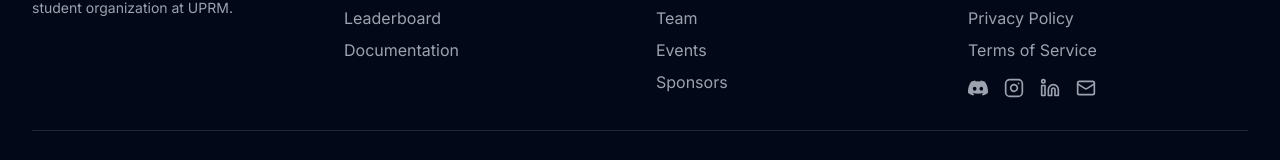
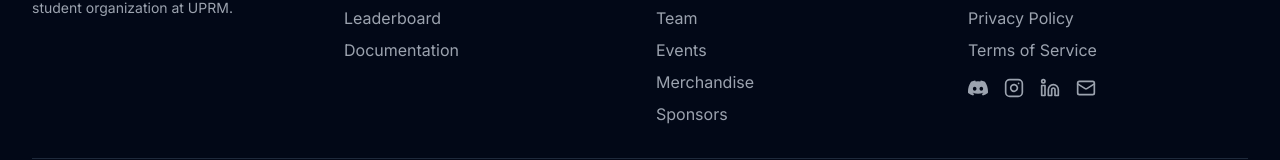
Before and after one commit to RayMuvz/xploitrum.org, a Next.js app in the folder frontend/: page / in a window 1280 px wide. Shown: the part 4461-4621 px from the top of the page. Built offline with nearby package versions, Linux system fonts and the light colour scheme; no server answers.

Commit message:
Updated footer with Merch link

```diff
--- a/frontend/src/components/footer.tsx
+++ b/frontend/src/components/footer.tsx
@@ -41,6 +41,7 @@ export function Footer() {
                             <li><a href="/about" className="text-gray-400 hover:text-cyber-400 transition-colors">About Us</a></li>
                             <li><a href="/team" className="text-gray-400 hover:text-cyber-400 transition-colors">Team</a></li>
                             <li><a href="/events" className="text-gray-400 hover:text-cyber-400 transition-colors">Events</a></li>
+                            <li><a href="/merch" className="text-gray-400 hover:text-cyber-400 transition-colors">Merchandise</a></li>
                             <li><a href="/sponsors" className="text-gray-400 hover:text-cyber-400 transition-colors">Sponsors</a></li>
                         </ul>
                     </div>
```
